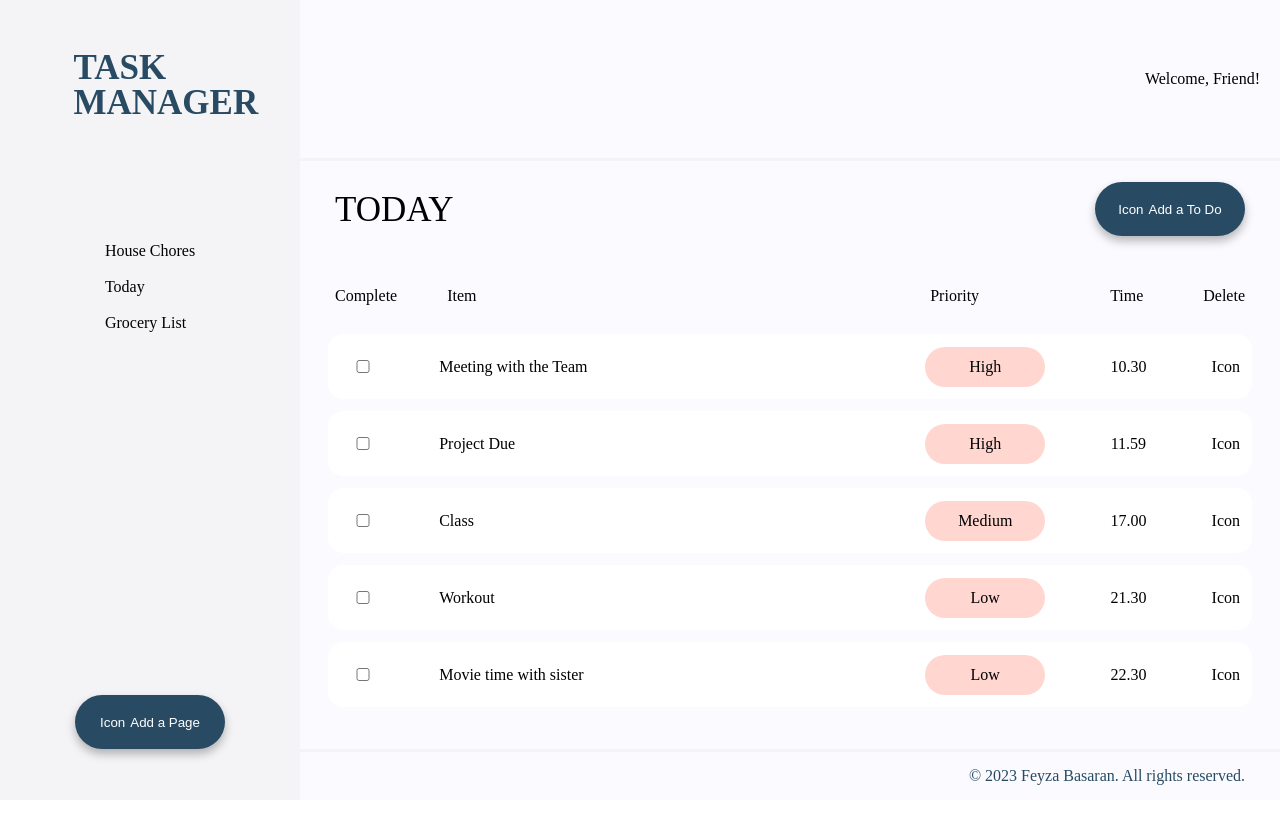
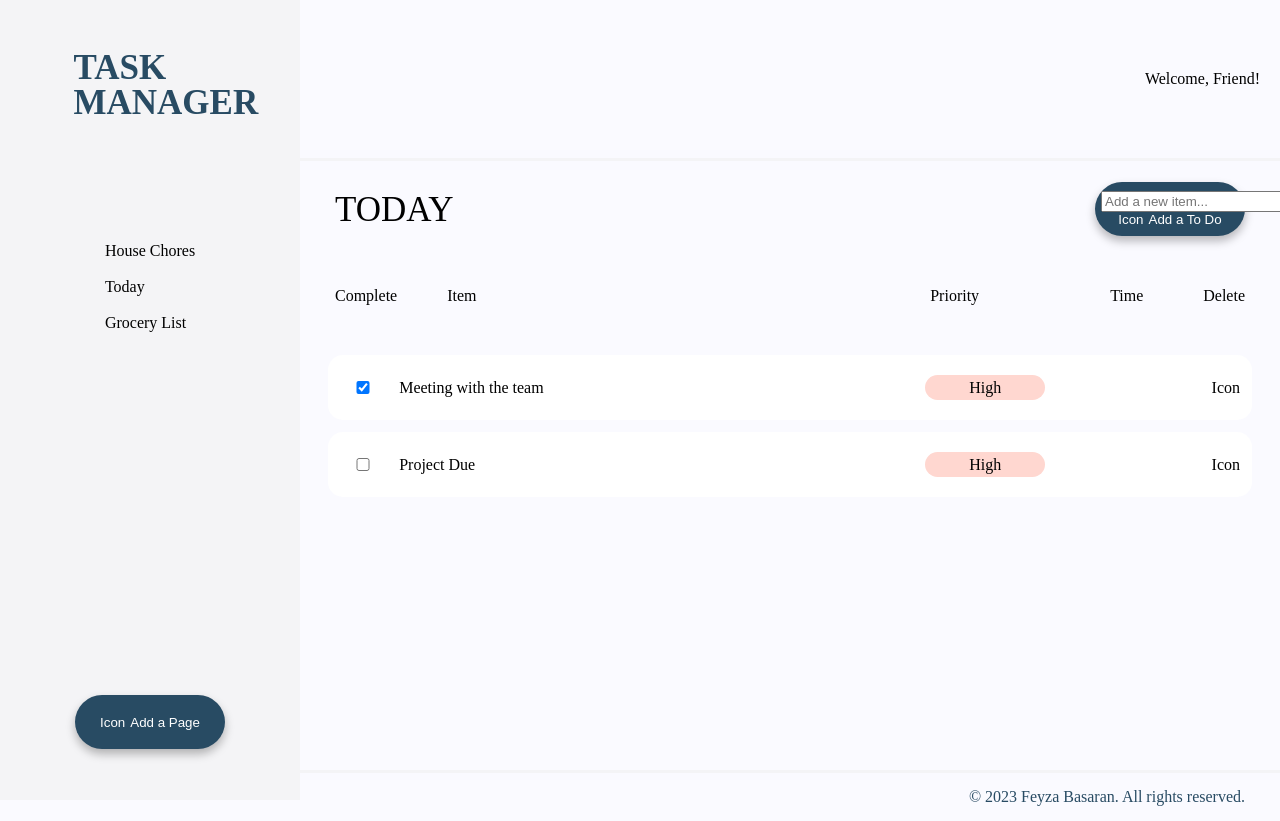
Before and after one commit to basa0044/mtm6404-task-manager-basa0044, a React (Vite) app: page / in a window 1280 px wide. Before the commit the page ends 800 px from the top, so only its background shows below. Built offline with nearby package versions, Linux system fonts and the light colour scheme.

Commit message:
form components, list item functions

```diff
--- a/src/App.jsx
+++ b/src/App.jsx
@@ -1,17 +1,31 @@
+import React from 'react'
 import Header from './components/Header'
 import Navbar from './components/Navbar'
 import Title from './components/Title'
-import ListItems from './components/ListItems'
+import List from './components/List'
 import Footer from './components/Footer'
 import './style.css'
+import NewItem from './components/NewItem'
+
 
 function App (){
+
+  const initialData = [
+    { task: 'Meeting with the team', complete: true},
+    {task: 'Project Due', complete: false},
+   ]
+
+  const [list, setList] = React.useState(initialData)
+
+
+
   return(
     <div>
       <Header/>
       <Navbar/>
       <Title/>
-      <ListItems/>
+      <NewItem/>
+      <List list={list}/>
       <Footer/>
     </div>
   )
--- /dev/null
+++ b/src/components/List.jsx
@@ -0,0 +1,52 @@
+
+import ListItem from './ListItem'
+
+export default function List (props) {
+
+    const list = props.list.map((item, id) => ({...item, id}))
+
+    return(
+        <ul className="listItems">
+            {list.map(item => <ListItem key={item.id} item={item}/>)}
+        </ul>
+    )
+
+}
+
+        // {/* <div className="list">
+        //     <input type="checkbox"></input>
+        //     <p className="textarea">Project Due</p>
+        //     <div className="variants">
+        //         <span><p>High</p></span>
+        //         <p className="time">11.59</p>
+        //         <i>Icon</i>
+        //     </div>
+        // </div>
+        // <div className="list">
+        //     <input type="checkbox"></input>
+        //     <p className="textarea">Class</p>
+        //     <div className="variants">
+        //         <span><p>Medium</p></span>
+        //         <p className="time">17.00</p>
+        //         <i>Icon</i>
+        //     </div>
+        // </div>
+        // <div className="list">
+        //     <input type="checkbox"></input>
+        //     <p className="textarea">Workout</p>
+        //     <div className="variants">
+        //         <span><p>Low</p></span>
+        //         <p className="time">21.30</p>
+        //         <i>Icon</i>
+        //     </div>
+        // </div>
+        // <div className="list">
+        //     <input type="checkbox"></input>
+        //     <p className="textarea">Movie time with sister</p>
+        //     <div className="variants">
+        //         <span><p>Low</p></span>
+        //         <p className="time">22.30</p>
+        //         <i>Icon</i>
+        //     </div>
+        // </div> */}
+        // </div>
--- /dev/null
+++ b/src/components/ListItem.jsx
@@ -0,0 +1,13 @@
+export default function ListItem (props) {
+    return(
+        <div className="list">
+            <input type="checkbox" checked={props.item.complete}></input>
+            <span className="textarea">{props.item.task}</span>
+            <div className="variants">
+                <span>High</span>
+                <p className="time">{props.item.time}</p>
+                <i>Icon</i>
+            </div>
+        </div>
+        )
+}
--- a/src/components/ListItems.jsx
+++ /dev/null
@@ -1,51 +0,0 @@
-export default function ListItems(){
-    return(
-        <div className="listItems">
-        <div className="list">
-            <input type="checkbox"></input>
-            <p className="textarea">Meeting with the Team</p>
-            <div className="variants">
-                <span><p>High</p></span>
-                <p className="time">10.30</p>
-                <i>Icon</i>
-            </div>
-        </div>
-        <div className="list">
-            <input type="checkbox"></input>
-            <p className="textarea">Project Due</p>
-            <div className="variants">
-                <span><p>High</p></span>
-                <p className="time">11.59</p>
-                <i>Icon</i>
-            </div>
-        </div>
-        <div className="list">
-            <input type="checkbox"></input>
-            <p className="textarea">Class</p>
-            <div className="variants">
-                <span><p>Medium</p></span>
-                <p className="time">17.00</p>
-                <i>Icon</i>
-            </div>
-        </div>
-        <div className="list">
-            <input type="checkbox"></input>
-            <p className="textarea">Workout</p>
-            <div className="variants">
-                <span><p>Low</p></span>
-                <p className="time">21.30</p>
-                <i>Icon</i>
-            </div>
-        </div>
-        <div className="list">
-            <input type="checkbox"></input>
-            <p className="textarea">Movie time with sister</p>
-            <div className="variants">
-                <span><p>Low</p></span>
-                <p className="time">22.30</p>
-                <i>Icon</i>
-            </div>
-        </div>
-        </div>
-    )
-}
--- /dev/null
+++ b/src/components/NewItem.jsx
@@ -0,0 +1,31 @@
+
+import React from "react"
+import ReactDOM from "react-dom/client"
+
+export default function NewItem(props){
+
+    const [task, setTask] = React.useState('')
+
+    function changeHandler(e) {
+        setTask(e.target.value)
+    }
+
+    function submitHandler (e){
+        e.preventDefault()
+        const newTask = {task: task, complete: false}
+        console.log(newTask)
+        props.onAdd(newTask)
+        setTask('')
+    }
+
+    return(
+      <form onSubmit={submitHandler}>
+        <input type="text"
+        className='create-task'
+        placeholder='Add a new item...'
+        value={task}
+        onChange={changeHandler}>
+        </input>
+      </form>
+    )
+  }
--- a/src/components/Title.jsx
+++ b/src/components/Title.jsx
@@ -1,8 +1,17 @@
-export default function Title(){
+import NewItem from "./NewItem"
+
+function Title(){
+
+
+  function onAddHandler(item){
+    setList([...list, item])
+}
+
+
     return(
         <div className="title">
         <p>TODAY</p>
-        <button><i>Icon</i>Add a To Do</button>
+        <button><NewItem onAdd={onAddHandler}/><i>Icon</i>Add a To Do</button>
         <div>
             <div className="complete"><p>Complete</p></div>
             <div className="item"><p>Item</p></div>
@@ -15,3 +24,5 @@ export default function Title(){
         </div>
         )
 }
+
+export default Title
--- a/src/style.css
+++ b/src/style.css
@@ -129,7 +129,7 @@ button i{
     display: none;
 }
 
-.list span{
+.list .variants span{
     min-width: 25px;
     height: 25px;
     background-color: #FFD7D0;
@@ -222,9 +222,6 @@ footer{
         padding-left: 35px;
         padding-right: 35px;
         flex-wrap:wrap;
-    }
-
-    .title p{
     }
 
     .title div{
```
Also changed, not shown: src/main.jsx (line endings or trailing spaces).
